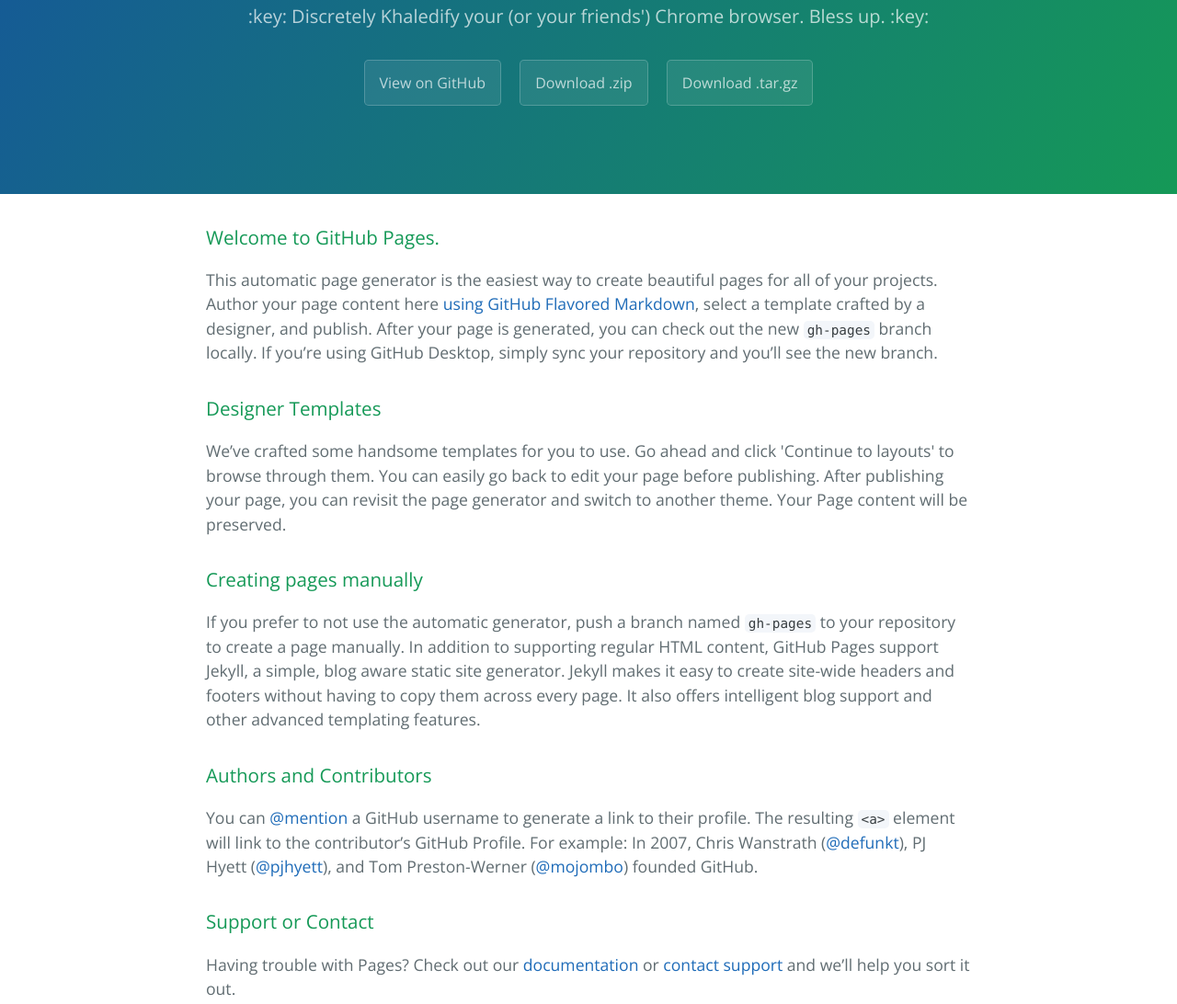
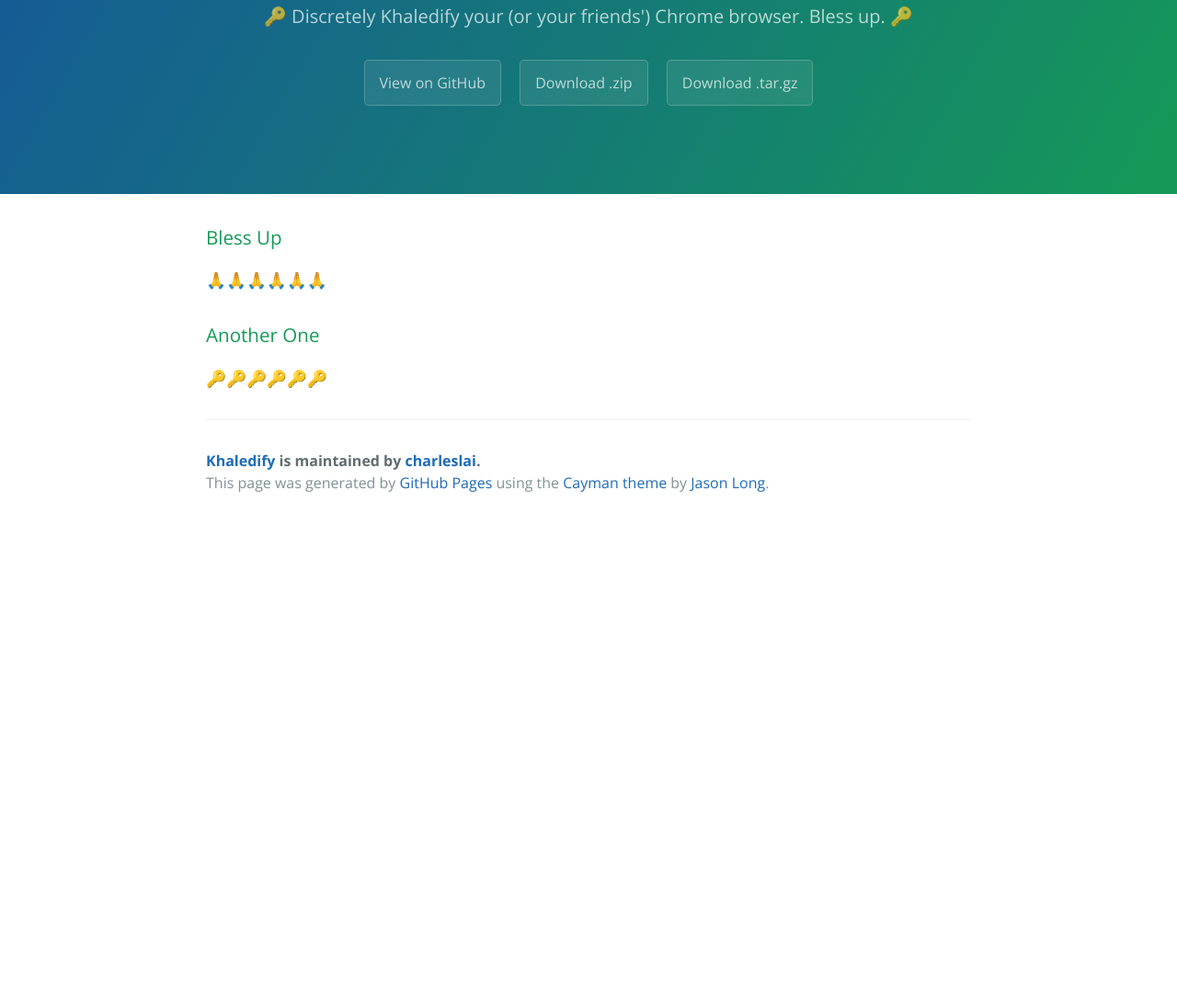
Before and after one commit to sup/khaledify, a plain HTML site: page index.html in a window 1280 px wide. Shown: the part 172-1264 px from the top of the page at 92% size. After the commit the page ends 800 px from the top, so only its background shows below. Drawn offline with nearby package versions, Linux system fonts and the light colour scheme.

```diff
--- a/index.html
+++ b/index.html
@@ -12,7 +12,7 @@
   <body>
     <section class="page-header">
       <h1 class="project-name">Khaledify</h1>
-      <h2 class="project-tagline">:key: Discretely Khaledify your (or your friends&#39;) Chrome browser. Bless up. :key:</h2>
+      <h2 class="project-tagline">🔑 Discretely Khaledify your (or your friends&#39;) Chrome browser. Bless up. 🔑</h2>
       <a href="https://github.com/charleslai/khaledify" class="btn">View on GitHub</a>
       <a href="https://github.com/charleslai/khaledify/zipball/master" class="btn">Download .zip</a>
       <a href="https://github.com/charleslai/khaledify/tarball/master" class="btn">Download .tar.gz</a>
@@ -20,29 +20,14 @@
 
     <section class="main-content">
       <h3>
-<a id="welcome-to-github-pages" class="anchor" href="#welcome-to-github-pages" aria-hidden="true"><span class="octicon octicon-link"></span></a>Welcome to GitHub Pages.</h3>
+<a id="bless-up" class="anchor" href="#bless-up" aria-hidden="true"><span class="octicon octicon-link"></span></a>Bless Up</h3>
 
-<p>This automatic page generator is the easiest way to create beautiful pages for all of your projects. Author your page content here <a href="https://guides.github.com/features/mastering-markdown/">using GitHub Flavored Markdown</a>, select a template crafted by a designer, and publish. After your page is generated, you can check out the new <code>gh-pages</code> branch locally. If you’re using GitHub Desktop, simply sync your repository and you’ll see the new branch.</p>
+<p><g-emoji alias="pray" fallback-src="https://assets-cdn.github.com/images/icons/emoji/unicode/1f64f.png">🙏</g-emoji><g-emoji alias="pray" fallback-src="https://assets-cdn.github.com/images/icons/emoji/unicode/1f64f.png">🙏</g-emoji><g-emoji alias="pray" fallback-src="https://assets-cdn.github.com/images/icons/emoji/unicode/1f64f.png">🙏</g-emoji><g-emoji alias="pray" fallback-src="https://assets-cdn.github.com/images/icons/emoji/unicode/1f64f.png">🙏</g-emoji><g-emoji alias="pray" fallback-src="https://assets-cdn.github.com/images/icons/emoji/unicode/1f64f.png">🙏</g-emoji><g-emoji alias="pray" fallback-src="https://assets-cdn.github.com/images/icons/emoji/unicode/1f64f.png">🙏</g-emoji></p>
 
 <h3>
-<a id="designer-templates" class="anchor" href="#designer-templates" aria-hidden="true"><span class="octicon octicon-link"></span></a>Designer Templates</h3>
+<a id="another-one" class="anchor" href="#another-one" aria-hidden="true"><span class="octicon octicon-link"></span></a>Another One</h3>
 
-<p>We’ve crafted some handsome templates for you to use. Go ahead and click 'Continue to layouts' to browse through them. You can easily go back to edit your page before publishing. After publishing your page, you can revisit the page generator and switch to another theme. Your Page content will be preserved.</p>
-
-<h3>
-<a id="creating-pages-manually" class="anchor" href="#creating-pages-manually" aria-hidden="true"><span class="octicon octicon-link"></span></a>Creating pages manually</h3>
-
-<p>If you prefer to not use the automatic generator, push a branch named <code>gh-pages</code> to your repository to create a page manually. In addition to supporting regular HTML content, GitHub Pages support Jekyll, a simple, blog aware static site generator. Jekyll makes it easy to create site-wide headers and footers without having to copy them across every page. It also offers intelligent blog support and other advanced templating features.</p>
-
-<h3>
-<a id="authors-and-contributors" class="anchor" href="#authors-and-contributors" aria-hidden="true"><span class="octicon octicon-link"></span></a>Authors and Contributors</h3>
-
-<p>You can <a href="https://github.com/blog/821" class="user-mention">@mention</a> a GitHub username to generate a link to their profile. The resulting <code>&lt;a&gt;</code> element will link to the contributor’s GitHub Profile. For example: In 2007, Chris Wanstrath (<a href="https://github.com/defunkt" class="user-mention">@defunkt</a>), PJ Hyett (<a href="https://github.com/pjhyett" class="user-mention">@pjhyett</a>), and Tom Preston-Werner (<a href="https://github.com/mojombo" class="user-mention">@mojombo</a>) founded GitHub.</p>
-
-<h3>
-<a id="support-or-contact" class="anchor" href="#support-or-contact" aria-hidden="true"><span class="octicon octicon-link"></span></a>Support or Contact</h3>
-
-<p>Having trouble with Pages? Check out our <a href="https://help.github.com/pages">documentation</a> or <a href="https://github.com/contact">contact support</a> and we’ll help you sort it out.</p>
+<p><g-emoji alias="key" fallback-src="https://assets-cdn.github.com/images/icons/emoji/unicode/1f511.png">🔑</g-emoji><g-emoji alias="key" fallback-src="https://assets-cdn.github.com/images/icons/emoji/unicode/1f511.png">🔑</g-emoji><g-emoji alias="key" fallback-src="https://assets-cdn.github.com/images/icons/emoji/unicode/1f511.png">🔑</g-emoji><g-emoji alias="key" fallback-src="https://assets-cdn.github.com/images/icons/emoji/unicode/1f511.png">🔑</g-emoji><g-emoji alias="key" fallback-src="https://assets-cdn.github.com/images/icons/emoji/unicode/1f511.png">🔑</g-emoji><g-emoji alias="key" fallback-src="https://assets-cdn.github.com/images/icons/emoji/unicode/1f511.png">🔑</g-emoji></p>
 
       <footer class="site-footer">
         <span class="site-footer-owner"><a href="https://github.com/charleslai/khaledify">Khaledify</a> is maintained by <a href="https://github.com/charleslai">charleslai</a>.</span>
```
Also changed, not shown: params.json (+1 -1 lines).
